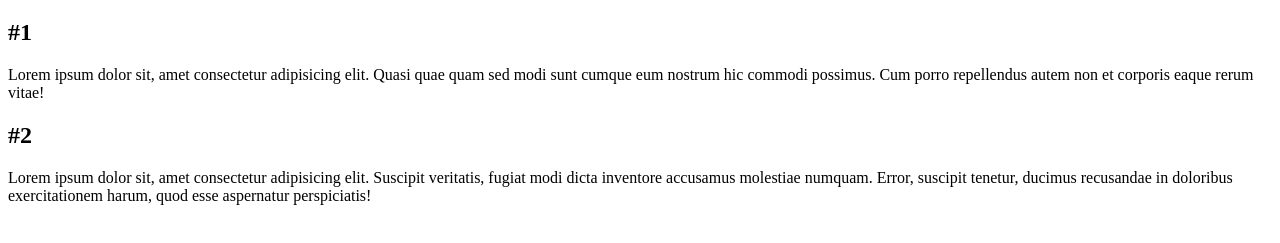
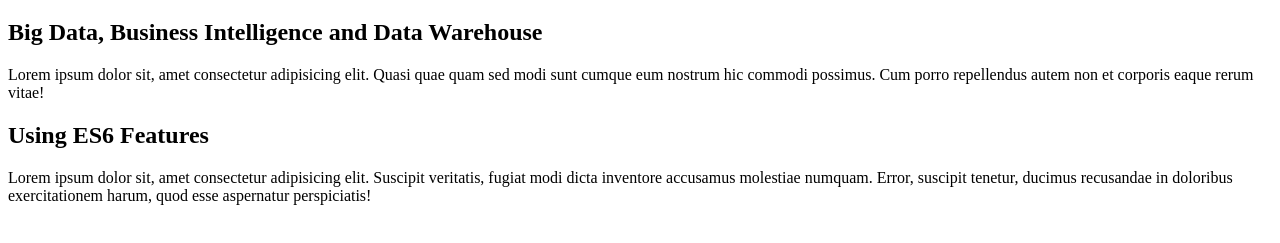
Before and after one commit to seyadeodin/project-site, a plain HTML site: page index.html in a window 1280 px wide. Shown: the part 61-304 px from the top of the page. Drawn offline with Linux system fonts and the light colour scheme.

Commit message:
content updated

```diff
--- a/index.html
+++ b/index.html
@@ -13,11 +13,11 @@
             </h1>
         </header>
         <article>
-            <h2>#1</h2>
+            <h2>Big Data, Business Intelligence and Data Warehouse</h2>
             <p>Lorem ipsum dolor sit, amet consectetur adipisicing elit. Quasi quae quam sed modi sunt cumque eum nostrum hic commodi possimus. Cum porro repellendus autem non et corporis eaque rerum vitae!</p>
         </article>
         <article>
-            <h2>#2</h2>
+            <h2>Using ES6 Features</h2>
             <p>Lorem ipsum dolor sit, amet consectetur adipisicing elit. Suscipit veritatis, fugiat modi dicta inventore accusamus molestiae numquam. Error, suscipit tenetur, ducimus recusandae in doloribus exercitationem harum, quod esse aspernatur perspiciatis!</p>
         </article>
     </main>
```
